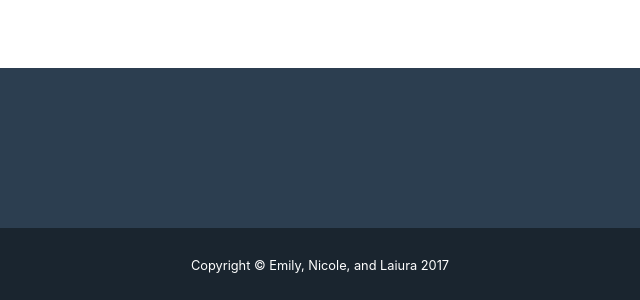
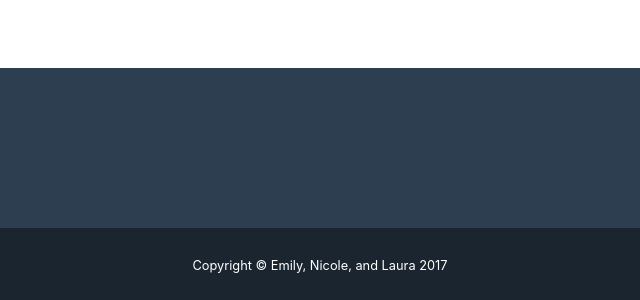
Before and after one commit to ellio252/ChinaUNESCO, a website with bundled scripts: page index.html in a window 1280 px wide. Shown: the part 1946-2246 px from the top of the page, 320-960 px from the left. Built offline with nearby package versions, Linux system fonts and the light colour scheme.

Commit message:
Update index.html

```diff
--- a/index.html
+++ b/index.html
@@ -75,7 +75,7 @@
 
     <div class="copyright py-4 text-center text-white">
       <div class="container">
-        <small>Copyright &copy; Emily, Nicole, and Laiura 2017</small>
+        <small>Copyright &copy; Emily, Nicole, and Laura 2017</small>
       </div>
     </div>
 
```
